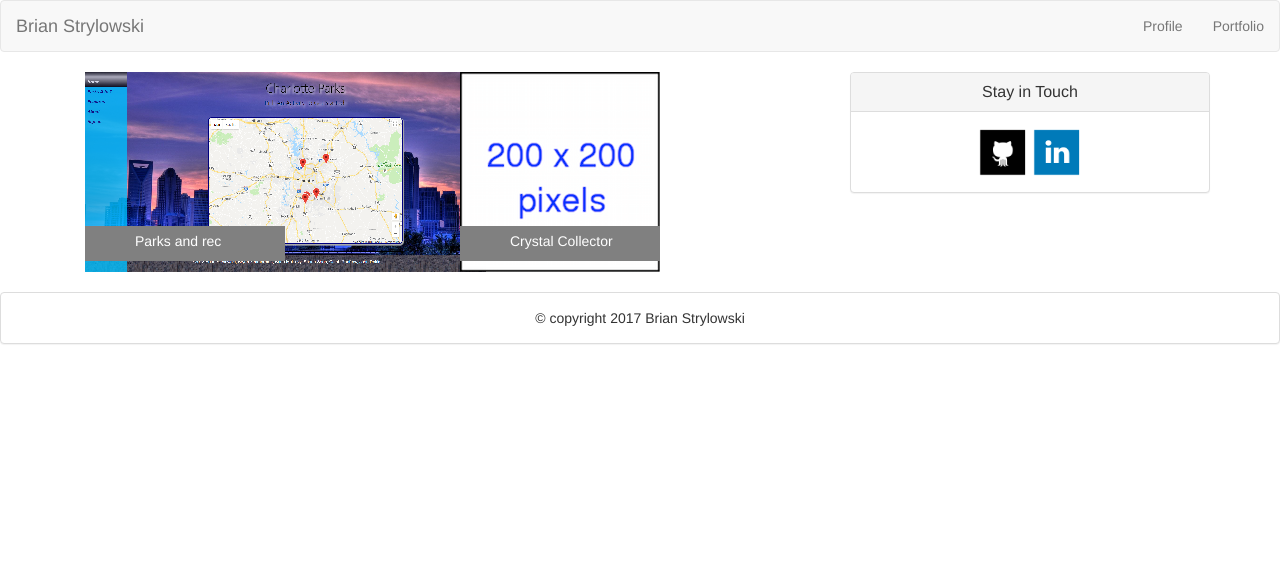
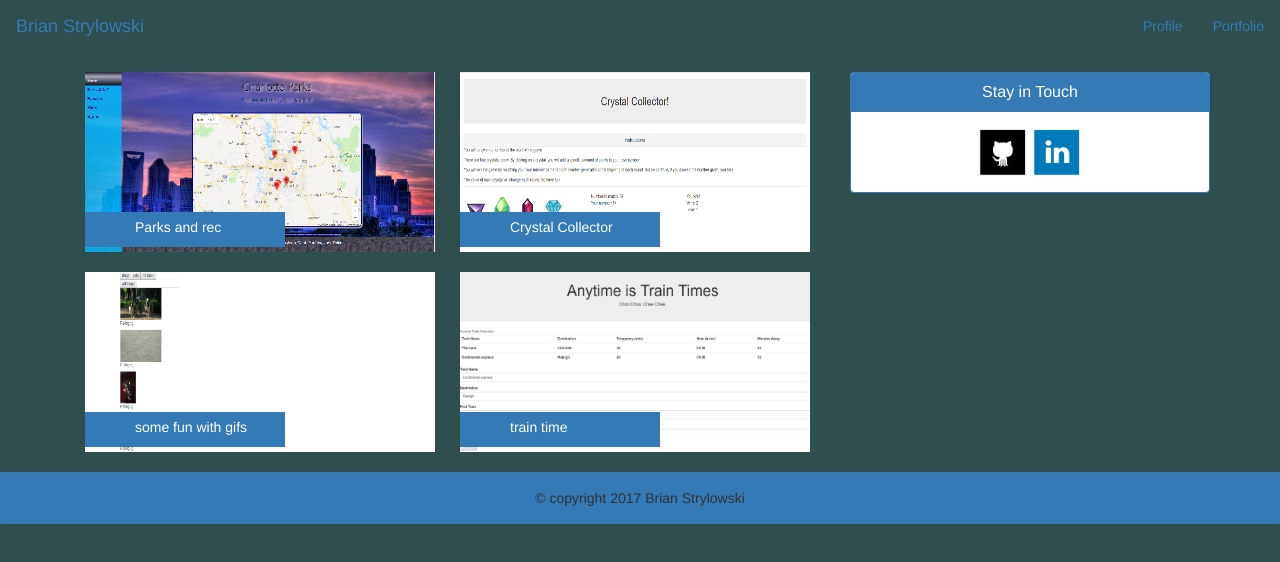
Before and after one commit to brianstry/bootstrap-portfolio, a plain HTML site: page portfolio.html in a window 1280 px wide. Drawn offline with nearby package versions, Linux system fonts and the light colour scheme.

Commit message:
updating

```diff
--- a/css/style.css
+++ b/css/style.css
@@ -2,9 +2,10 @@
     position: relative;
     bottom: 0;
     width: 100%;
+    background-color: #337ab7;
 }
 body{
-    background-image: "dust_scratches.png";
+    background-color: #2F4F4F;
 }
 
 .img-text {
@@ -17,6 +18,6 @@ body{
     padding-top: 5px;
     padding-left: 50px;
     width: 200px;
-    background-color: grey;
+    background-color: #337ab7;
     color: white;
 }
--- a/portfolio.html
+++ b/portfolio.html
@@ -12,11 +12,11 @@
 
 
 <body>
-    <nav class="navbar navbar-default">
+        <nav class="navbar navbar-primary">
                 <div class="container-fluid">
                     <!-- Brand and toggle get grouped for better mobile display -->
                     <div class="navbar-header">
-                <a class="navbar-brand" href="#">Brian Strylowski   </a>
+                        <a class="navbar-brand" href="#">Brian Strylowski</a>
                     </div>
                     <!-- Collect the nav links, forms, and other content for toggling -->
 
@@ -29,8 +29,9 @@
                         </li>
                     </ul>
                 </div>
+                <!-- /.navbar-collapse -->
                 </div>
-
+                <!-- /.container-fluid -->
             </nav>
 
     <div class="container">
@@ -42,9 +43,15 @@
                 <!-- Left column -->
                 <div class="col-md-6">
                     <div class="text-center0 img-text">
-                        <a href="https://clt-parks.herokuapp.com/"><img src="assets/image/parks.png" alt="portfolio image" style=padding-bottom:20px; hight=200;></a>
+                        <a href="https://clt-parks.herokuapp.com/"><img src="assets/image/parks.png" alt="portfolio image" style=padding-bottom:20px; height=200px; width=350px;></a>
                         <a href="https://clt-parks.herokuapp.com/"><div class="caption">
                             <p>Parks and rec</p>
+                        </div></a>
+                    </div>
+                    <div class="text-center0 img-text">
+                            <a href="https://brianstry.github.io/giphy/"><img src="assets/image/giphy.png" alt="portfolio image" style=padding-bottom:20px; height=200px; width=350px;></a>
+                            <a href="https://brianstry.github.io/giphy/"><div class="caption">
+                                <p>some fun with gifs</p>
                             </div></a>
                         </div>
                 </div>
@@ -52,9 +59,15 @@
                 <!-- Right column -->
                 <div class="col-md-6">
                     <div class="text-center0 img-text">
-                        <a href="https://brianstry.github.io/week-4-game/"><img src="assets/image/200-200-pixels.png" alt="portfolio image" style=padding-bottom:20px;></a>
+                        <a href="https://brianstry.github.io/week-4-game/"><img src="assets/image/crystal-collector.png" alt="portfolio image" style=padding-bottom:20px; height=200px; width=350px></a>
                         <a href="https://brianstry.github.io/week-4-game/"><div class="caption">
                             <p>Crystal Collector</p>
+                        </div></a>
+                    </div>
+                    <div class="text-center0 img-text">
+                            <a href="https://brianstry.github.io/TrainTime/"><img src="assets/image/train-time.png" alt="portfolio image" style=padding-bottom:20px; height=200px; width=350px></a>
+                            <a href="https://brianstry.github.io/TrainTime/"><div class="caption">
+                                <p>train time</p>
                             </div></a>
                         </div>
                 </div>
@@ -62,7 +75,7 @@
 
             <!-- sidebar -->
             <div class="col-md-4">
-                <div class="panel panel-default">
+                    <div class="panel panel-primary">
                         <div class="panel-heading text-center">
                             <h3 class="panel-title">Stay in Touch</h3>
                         </div>
@@ -78,7 +91,7 @@
 
     <!-- footer -->
     <div class="footer">
-            <div class="panel panel-default">
+            <div class="panel footer">
             <div class="panel-body text-center">
              © copyright 2017 Brian Strylowski
             </div>
```
Also changed, not shown: index.html (+11 -10 lines), assets/image/crystal-collector.png (added), assets/image/giphy.png (added), assets/image/train-time.png (added). Lines whose indentation alone changed are shown as unchanged.
